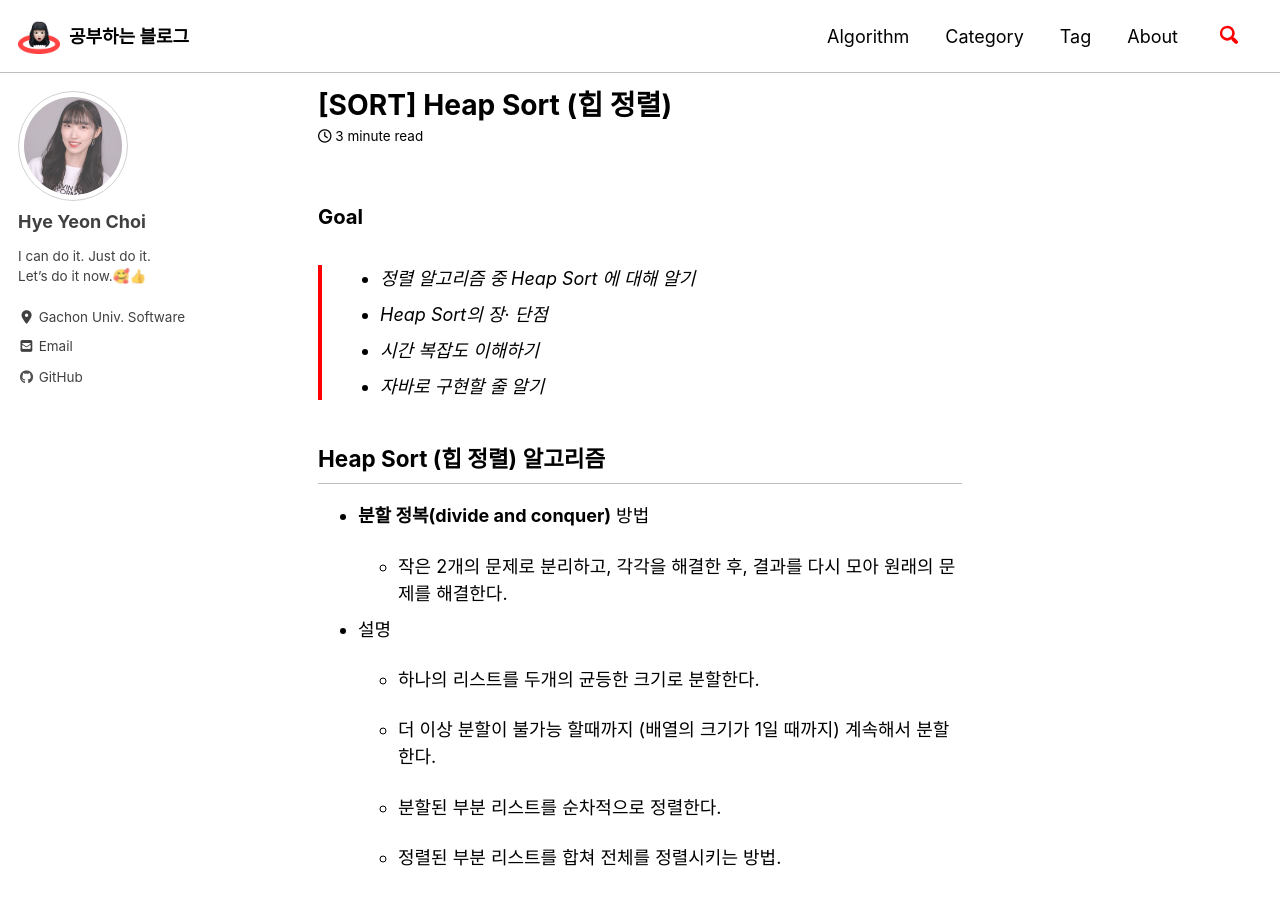
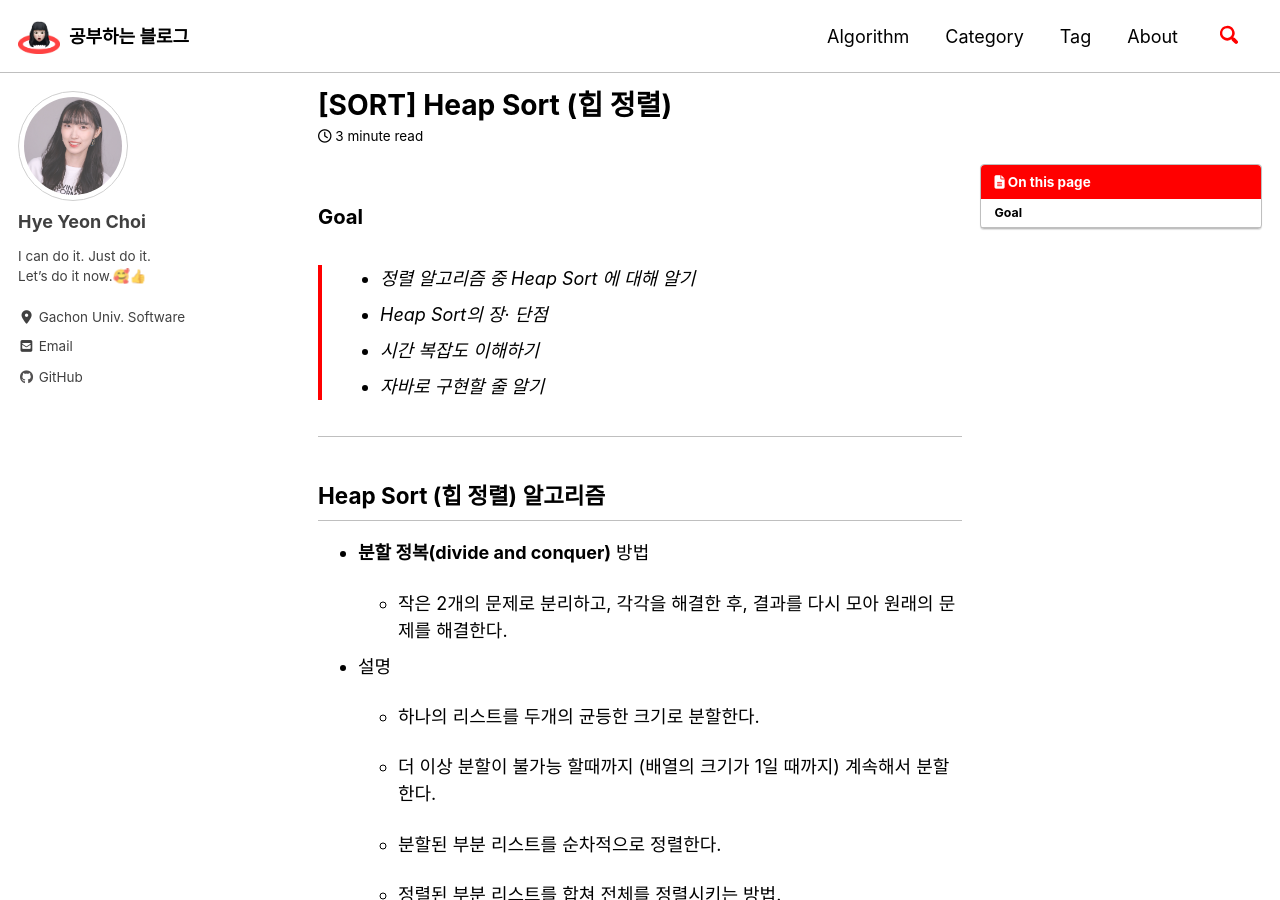
Before and after one commit to chlgpdus921/chlgpdus921.github.io, a Jekyll site: the page built from _posts/2020-04-05-heapsort.md, in a window 1280 px wide and 900 px high. Built offline with Jekyll 4.4.1, drawn with Linux system fonts in a browser that asks for light colours; cached includes are drawn as plain includes; nearby versions of some CDN libraries; comment, search, counter and statistics services are not loaded.

Commit message:
TOK 적용

````diff
--- a/_posts/2020-04-05-heapsort.md
+++ b/_posts/2020-04-05-heapsort.md
@@ -18,8 +20,10 @@ last_modified_at:  2020-04-05 18:24:00 +0000
 > - 자바로 구현할 줄 알기
 
 
+---
 
 ## Heap Sort (힙 정렬) 알고리즘
+
 
 - **분할 정복(divide and conquer)** 방법
 
@@ -50,8 +54,6 @@ last_modified_at:  2020-04-05 18:24:00 +0000
 아래 예시를 통해 이해를 해보자.
 
 ![](https://chlgpdus921.github.io/assets/images/mergesort/그림1.png)
-
-
 
 
 
@@ -105,7 +107,7 @@ last_modified_at:  2020-04-05 18:24:00 +0000
 
 ---
 
-### Heap Sort (힙 정렬)  JAVA 구현
+## Heap Sort (힙 정렬)  JAVA 구현
 
 ```java
 /**
@@ -188,11 +190,13 @@ public class MergeSort {
 
 [백준 알고리즘 문제 2751번 - 수 정렬하기 2](https://www.acmicpc.net/problem/2751)
 
-#### 윗 예시를 코드를 통해 똑같이 적용.
+윗 예시를 코드를 통해 똑같이 적용.
 
-#### n = 6,  array = [8, 4, 10, 26, 3, 15]
+n = 6,  array = [8, 4, 10, 26, 3, 15]
 
 ![](https://chlgpdus921.github.io/assets/images/mergesort/result.PNG)
+
+
 
 
 
````
Also changed, not shown: other parts of _posts/2020-04-05-heapsort.md (+2 -0 lines), _pages/category-archive.md (+1 -1 lines), _pages/tag-archive.md (+1 -1 lines).
